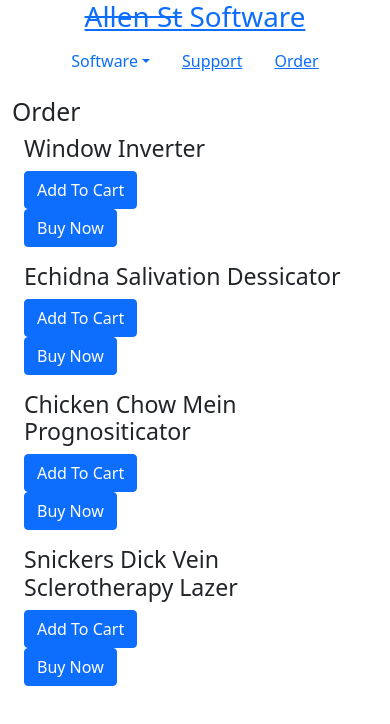
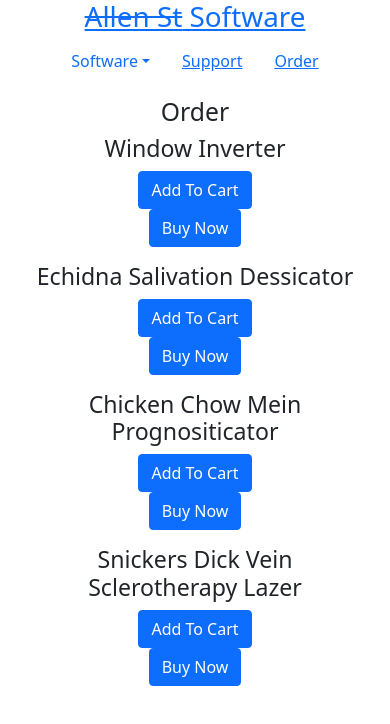
Before and after one commit to jmash/ds_studio, a React (Create React App) app: page /order in a window 390 px wide. Shown: the top 724 px of the page. Built offline with nearby package versions, Linux system fonts and the light colour scheme.

Commit message:
:construction: Fixed responsive styling

```diff
--- a/src/routes/order.js
+++ b/src/routes/order.js
@@ -3,50 +3,50 @@ import { Container, Row, Col, Button, Stack } from "react-bootstrap";
 export default function Order() {
     return (
       <main style={{ padding: "1rem 0" }}>
-        <h2 className="align-items-center">Order</h2>
-        <Container className="text-left">
+        <Container>
+        <h2 className="text-md-start text-center">Order</h2>
             <Stack gap={3}>
                 <Row>
-                    <Col style={{textAlign: "left"}}>
+                    <Col className="text-center text-sm-center text-md-start">
                         <h3>Window Inverter</h3>
                     </Col>
-                    <Col md="auto">
+                    <Col className="text-center text-sm-center text-md-start" md="auto">
                         <Button>Add To Cart</Button>
                     </Col>
-                    <Col md="auto">
+                    <Col className="text-center text-sm-center text-md-start" md="auto">
                         <Button>Buy Now</Button>
                     </Col>
                 </Row>
                 <Row>
-                    <Col style={{textAlign: "left"}}>
+                    <Col className="text-center text-sm-center text-md-start">
                         <h3>Echidna Salivation Dessicator</h3>
                     </Col>
-                    <Col md="auto">
+                    <Col className="text-center text-sm-center text-md-start" md="auto">
                         <Button>Add To Cart</Button>
                     </Col>
-                    <Col md="auto">
+                    <Col className="text-center text-sm-center text-md-start" md="auto">
                         <Button>Buy Now</Button>
                     </Col>
                 </Row>
                 <Row>
-                    <Col style={{textAlign: "left"}}>
+                    <Col className="text-center text-sm-center text-md-start">
                         <h3>Chicken Chow Mein Prognositicator</h3>
                     </Col>
-                    <Col md="auto">
+                    <Col className="text-center text-sm-center text-md-start" md="auto">
                         <Button>Add To Cart</Button>
                     </Col>
-                    <Col md="auto">
+                    <Col className="text-center text-sm-center text-md-start" md="auto">
                         <Button>Buy Now</Button>
                     </Col>
                 </Row>
                 <Row>
-                    <Col style={{textAlign: "left"}}>
+                    <Col className="text-center text-sm-center text-md-start">
                         <h3>Snickers Dick Vein Sclerotherapy Lazer</h3>
                     </Col>
-                    <Col md="auto">
+                    <Col className="text-center text-sm-center text-md-start" md="auto">
                         <Button>Add To Cart</Button>
                     </Col>
-                    <Col md="auto">
+                    <Col className="text-center text-sm-center text-md-start" md="auto">
                         <Button>Buy Now</Button>
                     </Col>
                 </Row>
```
